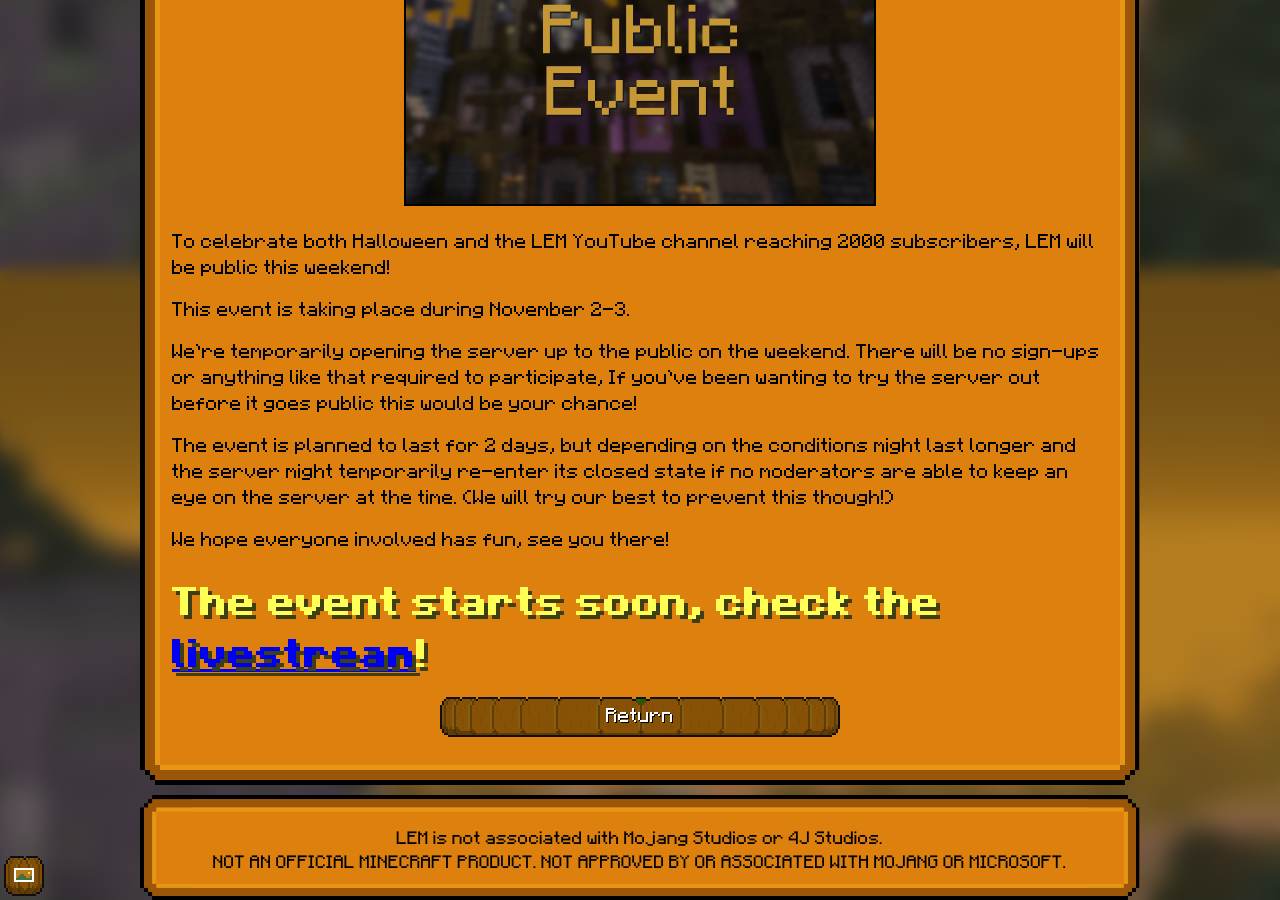
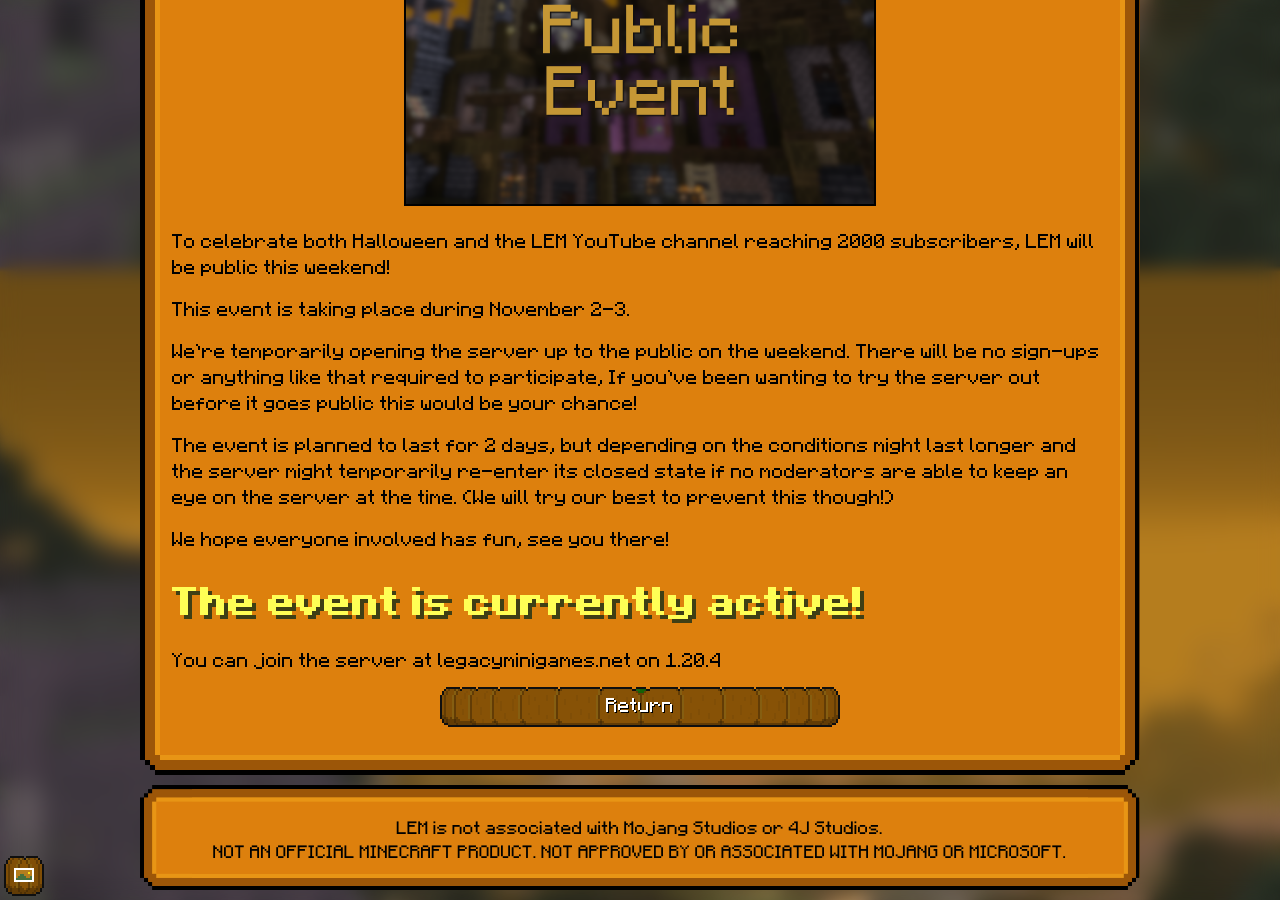
Before and after one commit to Legacy-Edition-Minigames/Website, a Jekyll site: the page built from _posts/blog/2024-11-2-2kevent.markdown, in a window 1280 px wide and 900 px high, scrolled down 631 px. Built offline with Jekyll 4.4.1, drawn with Linux system fonts in a browser that asks for light colours; some web fonts are replaced.

Commit message:
Update Halloween event status

```diff
--- a/_posts/blog/2024-11-2-2kevent.markdown
+++ b/_posts/blog/2024-11-2-2kevent.markdown
@@ -23,6 +23,8 @@
 
   We hope everyone involved has fun, see you there!
 
-  # The event starts soon, check the [livestream](https://www.youtube.com/watch?v=ym9aonbVwdo)!
+  # The event is currently active!
+
+  You can join the server at legacyminigames.net on 1.20.4
 markdown: true
 ---
```
